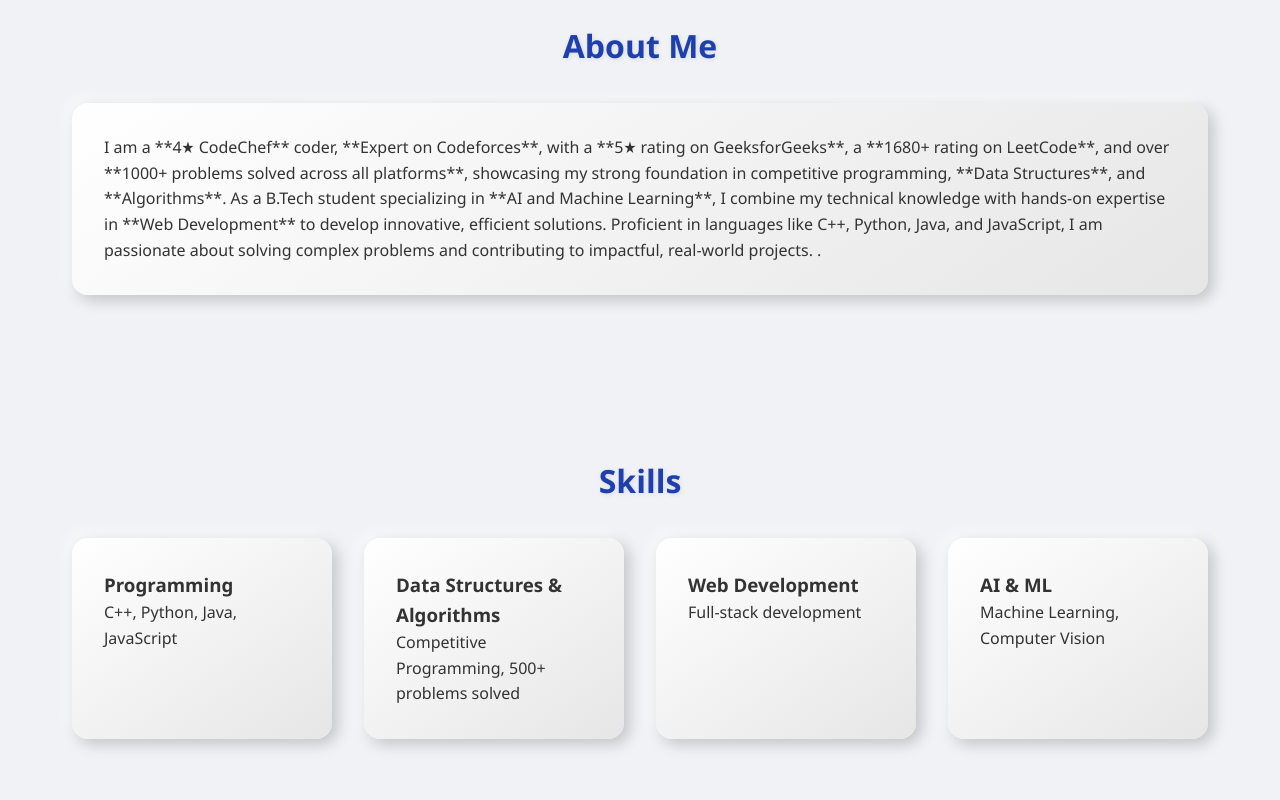
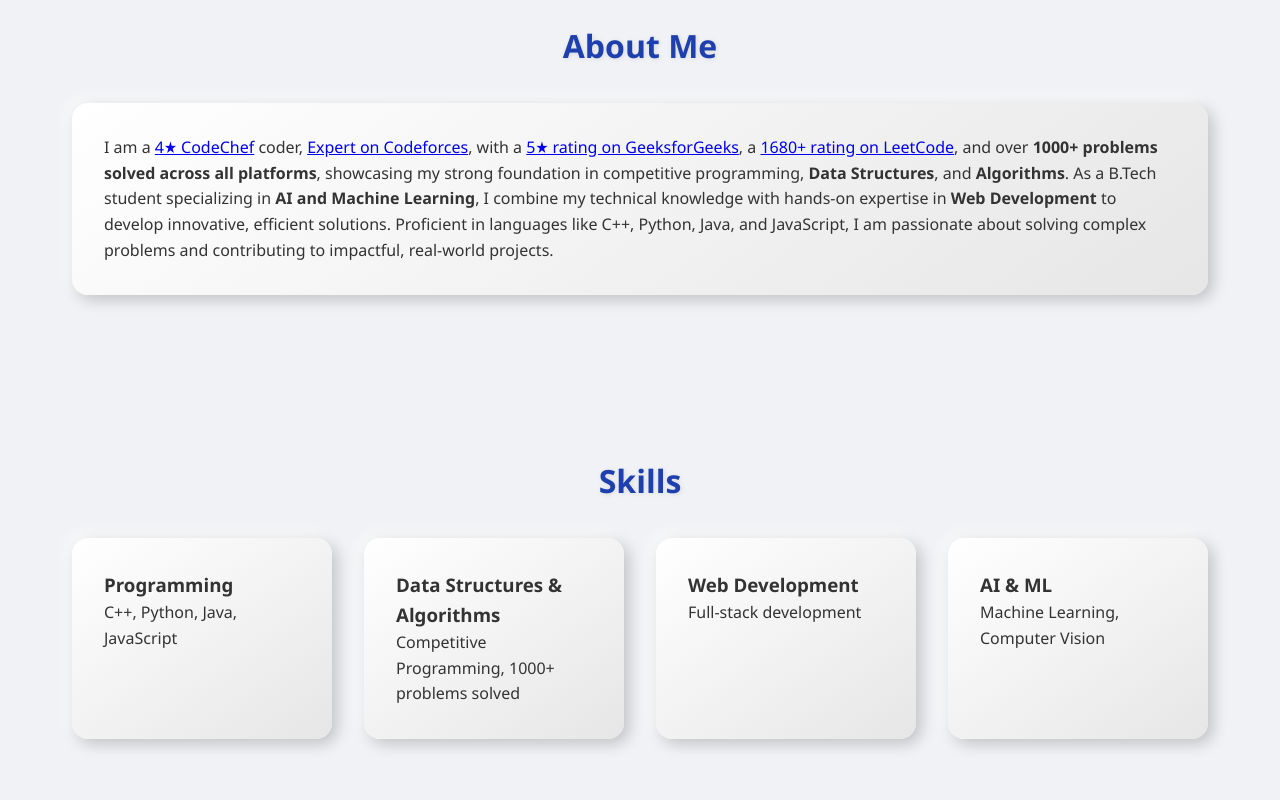
Before and after one commit to wellknown21st/portfolio, a plain HTML site: page index.html in a window 1280 px wide. Shown: the part 860-1660 px from the top of the page. Drawn offline with nearby package versions, Linux system fonts and the light colour scheme.

Commit message:
Update index.html

```diff
--- a/index.html
+++ b/index.html
@@ -312,8 +312,17 @@
     <section id="about" class="section">
         <h2 class="section-title">About Me</h2>
         <div class="skill-card" >
-        <p>I am a **4★ CodeChef** coder, **Expert on Codeforces**, with a **5★ rating on GeeksforGeeks**, a **1680+ rating on LeetCode**, and over **1000+ problems solved across all platforms**, showcasing my strong foundation in competitive programming, **Data Structures**, and **Algorithms**. As a B.Tech student specializing in **AI and Machine Learning**, I combine my technical knowledge with hands-on expertise in **Web Development** to develop innovative, efficient solutions. Proficient in languages like C++, Python, Java, and JavaScript, I am passionate about solving complex problems and contributing to impactful, real-world projects.
-.</p>
+         <p>
+  I am a <a href="https://www.codechef.com/users/mishra_mayank" target="_blank" rel="noopener">4★ CodeChef</a> coder,
+  <a href="https://codeforces.com/profile/03mishramayank123" target="_blank" rel="noopener">Expert on Codeforces</a>,
+  with a <a href="https://www.geeksforgeeks.org/user/mayank2112l6z8/" target="_blank" rel="noopener">5★ rating on GeeksforGeeks</a>,
+  a <a href="https://leetcode.com/u/mayank211203mishra/" target="_blank" rel="noopener">1680+ rating on LeetCode</a>,
+  and over <strong>1000+ problems solved across all platforms</strong>, showcasing my strong foundation in competitive programming,
+  <strong>Data Structures</strong>, and <strong>Algorithms</strong>. As a B.Tech student specializing in
+  <strong>AI and Machine Learning</strong>, I combine my technical knowledge with hands-on expertise in
+  <strong>Web Development</strong> to develop innovative, efficient solutions. Proficient in languages like C++, Python, Java, and
+  JavaScript, I am passionate about solving complex problems and contributing to impactful, real-world projects.
+</p>
         </div>
     </section>
 
@@ -326,7 +335,7 @@
             </div>
             <div class="skill-card">
                 <h3>Data Structures & Algorithms</h3>
-                <p>Competitive Programming, 500+ problems solved</p>
+                <p>Competitive Programming, 1000+ problems solved</p>
             </div>
             <div class="skill-card">
                 <h3>Web Development</h3>
@@ -359,7 +368,7 @@
             <h3>B.Tech(CSE) in Artificial Intelligence and Machine Learning</h3>
             <p><strong>UIET Rohtak</strong> | 2026 (Expected)</p>
             <p>
-                7.8 CGPA in AI/ML-focused CSE degree
+                8 CGPA in AI/ML-focused CSE degree
                 Top-tier grad in cutting-edge tech field
                 Proven results in advanced computing
                 Academic awards in Bachelor of Tech.
```
